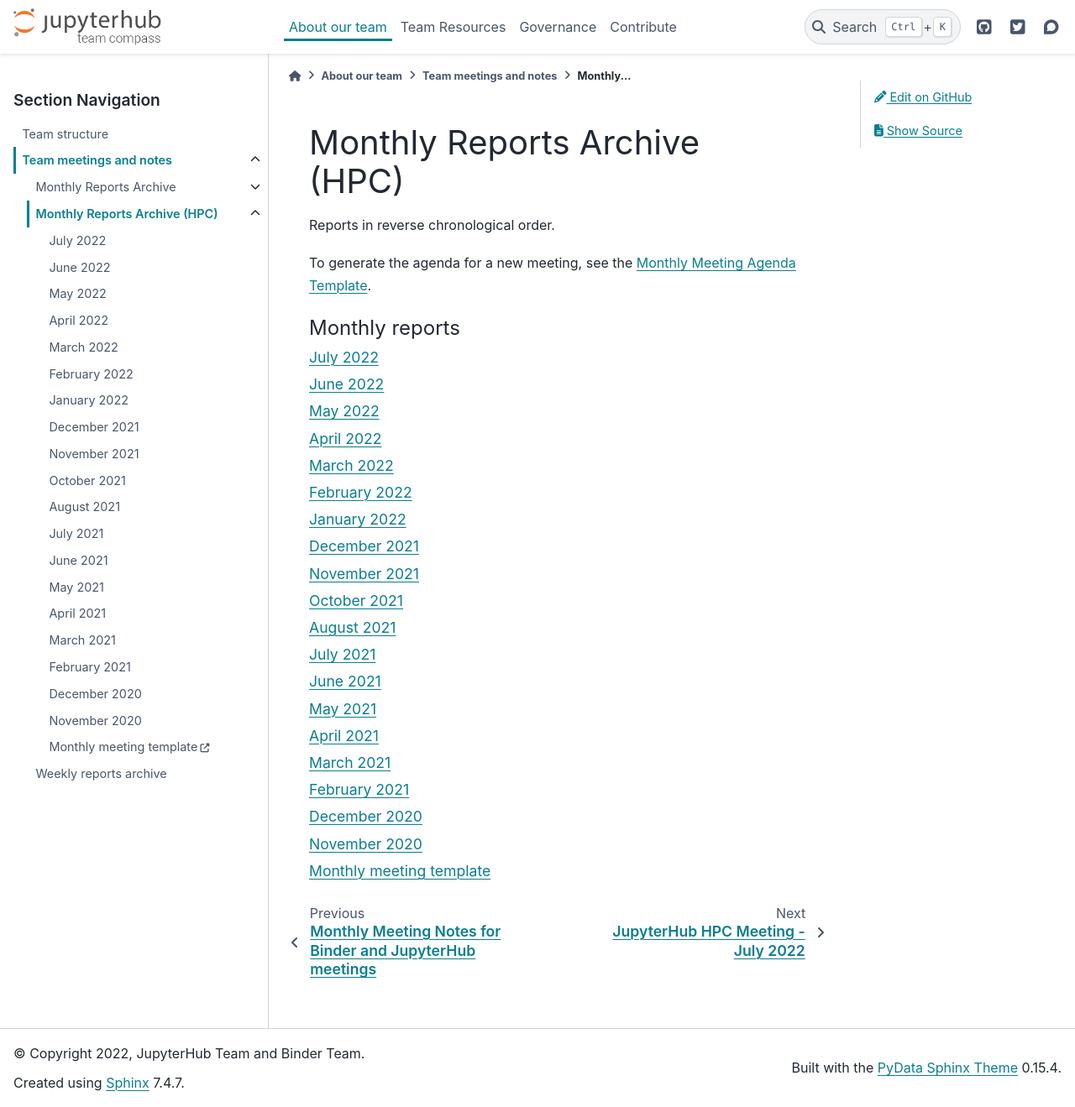
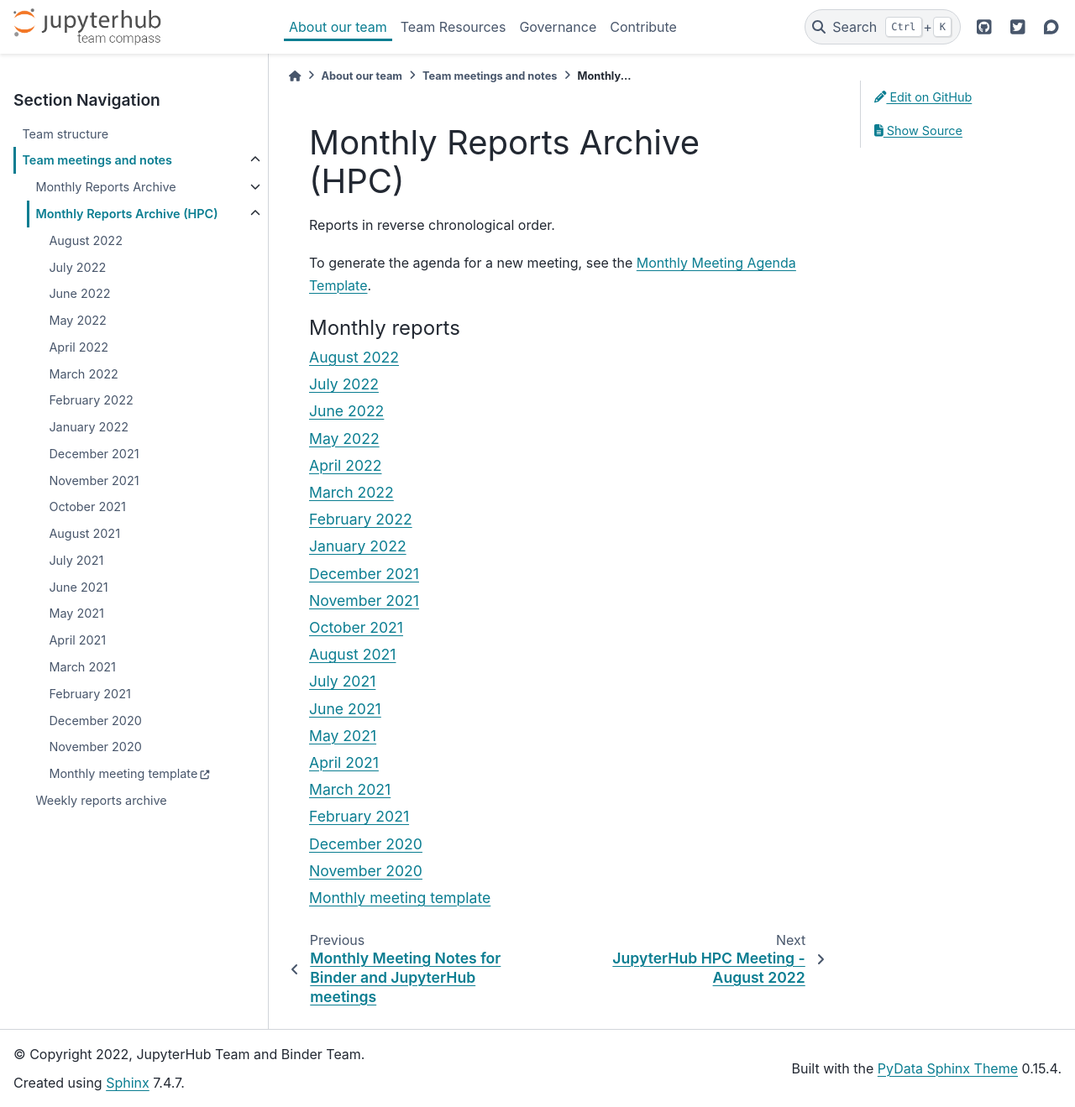
Before and after one commit to jupyterhub/team-compass, a Sphinx documentation site: the page built from docs/meetings/hpc/index.rst, in a window 1280 px wide and 1319 px high. Shown: the whole window at 84% size. Built offline with Sphinx 7.4.7 and the PyData theme 0.15.4, drawn with Linux system fonts in a browser that asks for light colours.

Commit message:
Link August notes

```diff
--- a/docs/meetings/hpc/index.rst
+++ b/docs/meetings/hpc/index.rst
@@ -11,6 +11,7 @@
    :maxdepth: 1
    :caption: Monthly reports
 
+   August 2022 <2022-08-03.md>
    July 2022 <2022-07-06.md>
    June 2022 <2022-06-01.md>
    May 2022 <2022-05-04.md>
```
